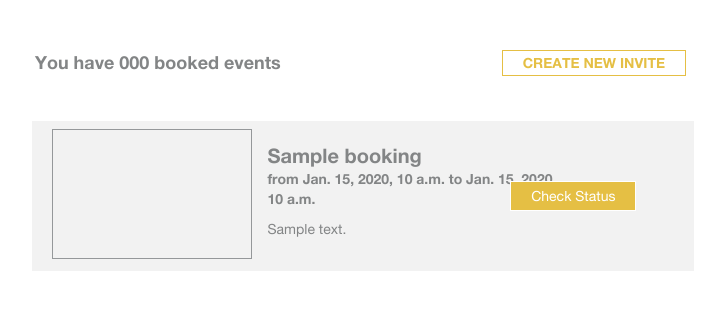
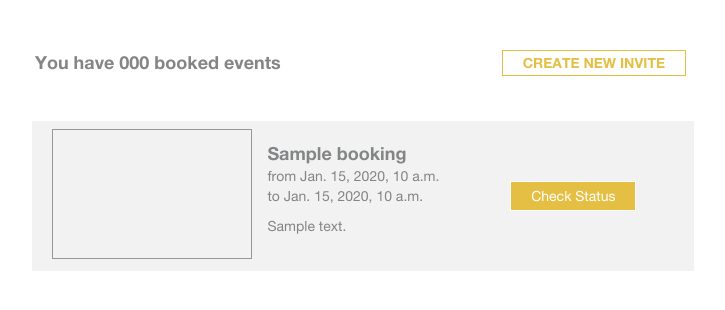
Before and after one commit to camilacukierman/Pitaya, a Django app: template emailsadd/templates/emailsadd/events.html in a window 1280 px wide. Shown: the part 197-507 px from the top of the page, without its empty margins (282-1007 px from the left). Run offline with Django 3.2, Linux system fonts and the light colour scheme; the template is opened without the code that fills it: most values are stand-ins (such as "Sample title", 1, 10 or a date in 2020); some libraries are stand-ins or nearby versions.

Commit message:
adding css+html for my_events testing

```diff
--- a/emailsadd/static/emailsadd/css/style.css
+++ b/emailsadd/static/emailsadd/css/style.css
@@ -499,17 +499,17 @@ text-align: left;
 .my_event_infos_name{
     font-family: HelveticaNeueBold;
     color: #838586;
-    font-size: 20px;
+    font-size: 18px;
 
 }
 .my_events_infos_date{
     font-family: HelveticaNeueBold;
     color: #838586;
-    font-size: 16px;
+    font-size: 14px;
 }
 .my_events_info_fromtime_totime{
     display: inline-block;
-    font-family: HelveticaNeueBold;
+    font-family: HelveticaNeue;
     color: #838586;
     font-size: 14px;
 }
--- a/emailsadd/templates/emailsadd/events.html
+++ b/emailsadd/templates/emailsadd/events.html
@@ -50,9 +50,9 @@
 <div class="col-md-1"></div>
     <div class="my_event_unit col-lg-10">
         <div class="image_my_event_unit col-lg-3"></div>
-    <div class="my_event_infos col-lg-6">
+    <div class="my_event_infos col-lg-4">
         <div class="my_event_infos_name">{{e.event_name}}</div>
-        <div class="my_events_info_fromtime_totime"> from {{e.from_time}} to {{e.to_time}}</div>
+        <div class="my_events_info_fromtime_totime"> from {{e.from_time}} <br>to {{e.to_time}}</div>
         <div class="my_events_infos_description"> {{e.event_description}}</div>
     </div>
          <button class="check_status_btn col-lg-4"><a class="my_new_status" href="../status/{{e.id}}">Check Status</a></button>
```
